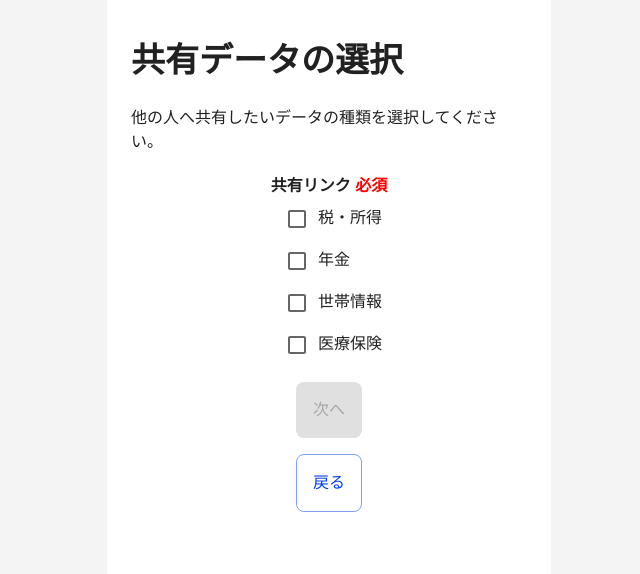
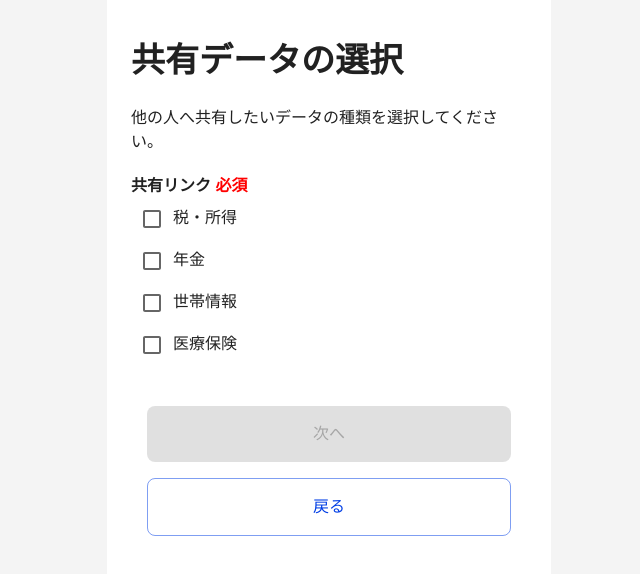
Before and after one commit to STECH-for-My-Shienkin-Navi/My-Shienkin-Navi, a React (Vite) app: page /DataShare in a window 1280 px wide. Shown: the top 574 px of the page, without its empty margins (311-951 px from the left). Built offline with nearby package versions, Linux system fonts and the light colour scheme.

Commit message:
fix: dataSharePageのスタイル修正

```diff
--- a/src/components/pages/DataSharePage.tsx
+++ b/src/components/pages/DataSharePage.tsx
@@ -69,7 +69,7 @@ export const DataSharePage: FC = () => {
       isShare: 0,
     });
     setResultPageIsShow(true);
-  }
+  };
 
   const handleClose = () => {
     setDialogOpen(false);
@@ -78,7 +78,7 @@ export const DataSharePage: FC = () => {
   const checkHandle = (index: number) => {
     let checkedFlag = false;
     const setItem = CheckList.map((prevItem, activeIndex) => {
-      if(index === activeIndex ? !prevItem.isCheck : prevItem.isCheck) checkedFlag = true;
+      if (index === activeIndex ? !prevItem.isCheck : prevItem.isCheck) checkedFlag = true;
       return {
         label: prevItem.label,
         isCheck: index === activeIndex ? !prevItem.isCheck : prevItem.isCheck,
@@ -86,10 +86,10 @@ export const DataSharePage: FC = () => {
     });
     setCheckList([...setItem]);
     setNextButtonIsDisabled(!checkedFlag);
-    setCheckBoxError(!checkedFlag)
+    setCheckBoxError(!checkedFlag);
   };
 
-  if(resultPageIsShow) {
+  if (resultPageIsShow) {
     return (
       <DataResultPage
         title={resultData.title}
@@ -98,31 +98,13 @@ export const DataSharePage: FC = () => {
         location={resultData.location}
         isShare={resultData.isShare}
       />
-    )
+    );
   } else {
     return (
+      <>
         <MainLayout title="共有データの選択">
           {/*共有確認モーダル*/}
-        <Dialog open={dialogOpen} onClose={handleClose}>
-          <DialogTitle>共有データ確認</DialogTitle>
-          <DialogContent>
-            <DialogContentText>以下のデータを共有します。よろしいですか？</DialogContentText>
-            <DialogContentText>
-              <ul>
-                <li>データ名: XXXX</li>
-              </ul>
-            </DialogContentText>
-            <DialogActions>
-              <CommonButton onClick={handleSendData}>
-                はい
-              </CommonButton>
-              <CommonButton isSecondary onClick={handleClose}>
-                いいえ
-              </CommonButton>
-            </DialogActions>
-          </DialogContent>
-        </Dialog>
-
+          <Box>
             <Typography variant="body1" style={{ marginBottom: '20px' }}>
               他の人へ共有したいデータの種類を選択してください。{' '}
             </Typography>
@@ -144,20 +126,41 @@ export const DataSharePage: FC = () => {
                 );
               })}
             </Stack>
-
-        <Typography variant='body1' sx={{color: "red"}}>
-          {checkBoxError ? "1つ以上選択する必要があります。" : ""}
+            <Typography variant="body1" sx={{ color: checkBoxError ? 'red' : 'white' }}>
+              1つ以上選択する必要があります。
             </Typography>
 
             <Box sx={{ marginTop: '30px', mx: 2, mt: 2 }}>
               <Col spacing={2}>
-            <CommonButton onClick={() => setDialogOpen(true)} isDisabled={nextButtonIsDisabled}>次へ</CommonButton>
+                <CommonButton onClick={() => setDialogOpen(true)} isDisabled={nextButtonIsDisabled}>
+                  次へ
+                </CommonButton>
                 <CommonButton isSecondary onClick={() => navigate('/DataTop')}>
                   戻る
                 </CommonButton>
               </Col>
             </Box>
+          </Box>
         </MainLayout>
+
+        <Dialog open={dialogOpen} onClose={handleClose}>
+          <DialogTitle>共有データ確認</DialogTitle>
+          <DialogContent>
+            <DialogContentText>以下のデータを共有します。よろしいですか？</DialogContentText>
+            <DialogContentText>
+              <ul>
+                <li>データ名: XXXX</li>
+              </ul>
+            </DialogContentText>
+            <DialogActions>
+              <CommonButton onClick={handleSendData}>はい</CommonButton>
+              <CommonButton isSecondary onClick={handleClose}>
+                いいえ
+              </CommonButton>
+            </DialogActions>
+          </DialogContent>
+        </Dialog>
+      </>
     );
   }
 };
```
Lines whose indentation alone changed are shown as unchanged.
